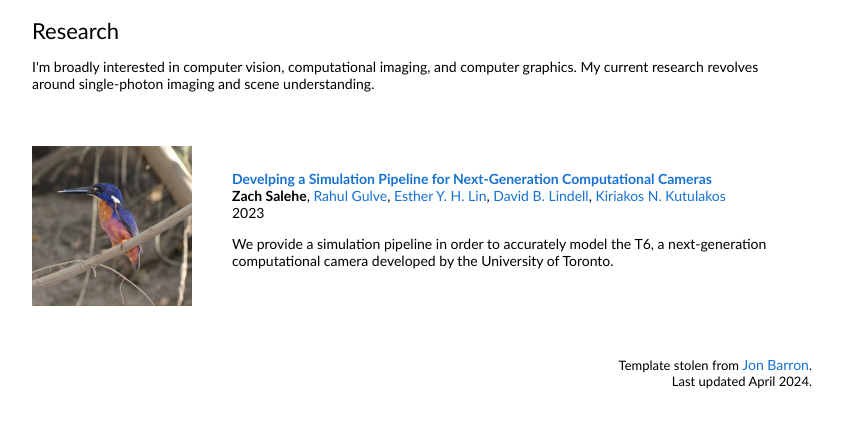
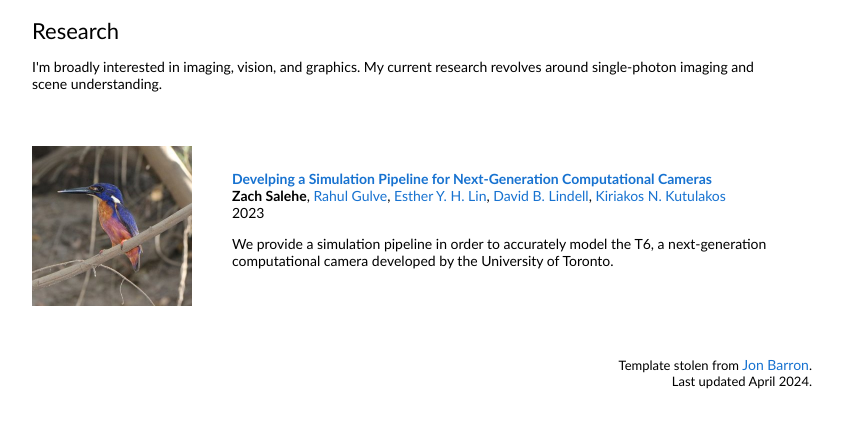
Before and after one commit to zachsalehe/zachsalehe.github.io, a plain HTML site: page index.html in a window 1280 px wide. Shown: the part 285-712 px from the top of the page, without its empty margins (228-1071 px from the left). Drawn offline with Linux system fonts and the light colour scheme.

Commit message:
Update index.html

```diff
--- a/index.html
+++ b/index.html
@@ -9,7 +9,7 @@
     <meta name="viewport" content="width=device-width, initial-scale=1">
 
     <link rel="stylesheet" type="text/css" href="stylesheet.css">
-    <link rel="icon" type="image/png" href="images/cameraicon.png">
+    <link rel="icon" type="image/png" href="images/apertureicon.png">
 
     <meta name="google-site-verification" content="HANOvJX3CSsT8SQ5T8x3WO-Qu94imC3j8LXfNqVWXk8" />
   </head>
@@ -45,7 +45,7 @@
               <td style="padding:20px;width:100%;vertical-align:middle">
                 <h2>Research</h2>
                 <p>
-                  I'm broadly interested in computer vision, computational imaging, and computer graphics. My current research revolves around single-photon imaging and scene understanding.
+                  I'm broadly interested in imaging, vision, and graphics. My current research revolves around single-photon imaging and scene understanding.
                 </p>
               </td>
             </tr>
```
